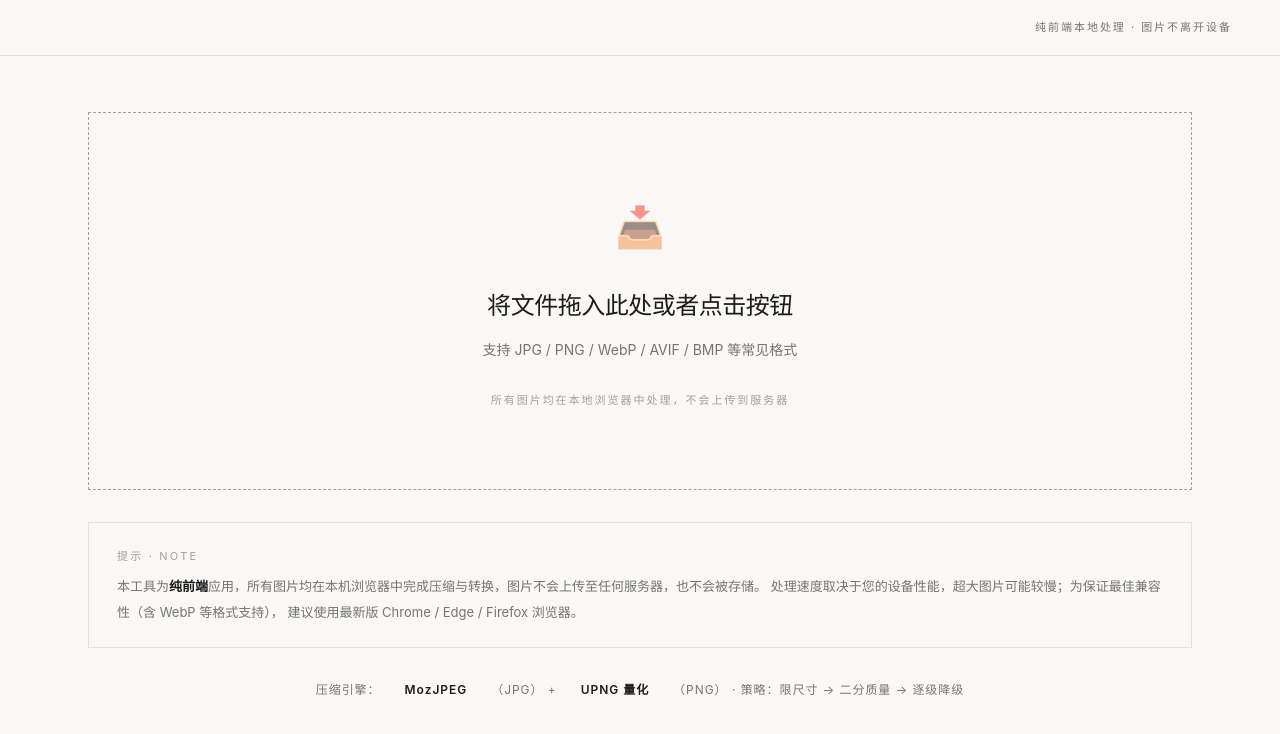
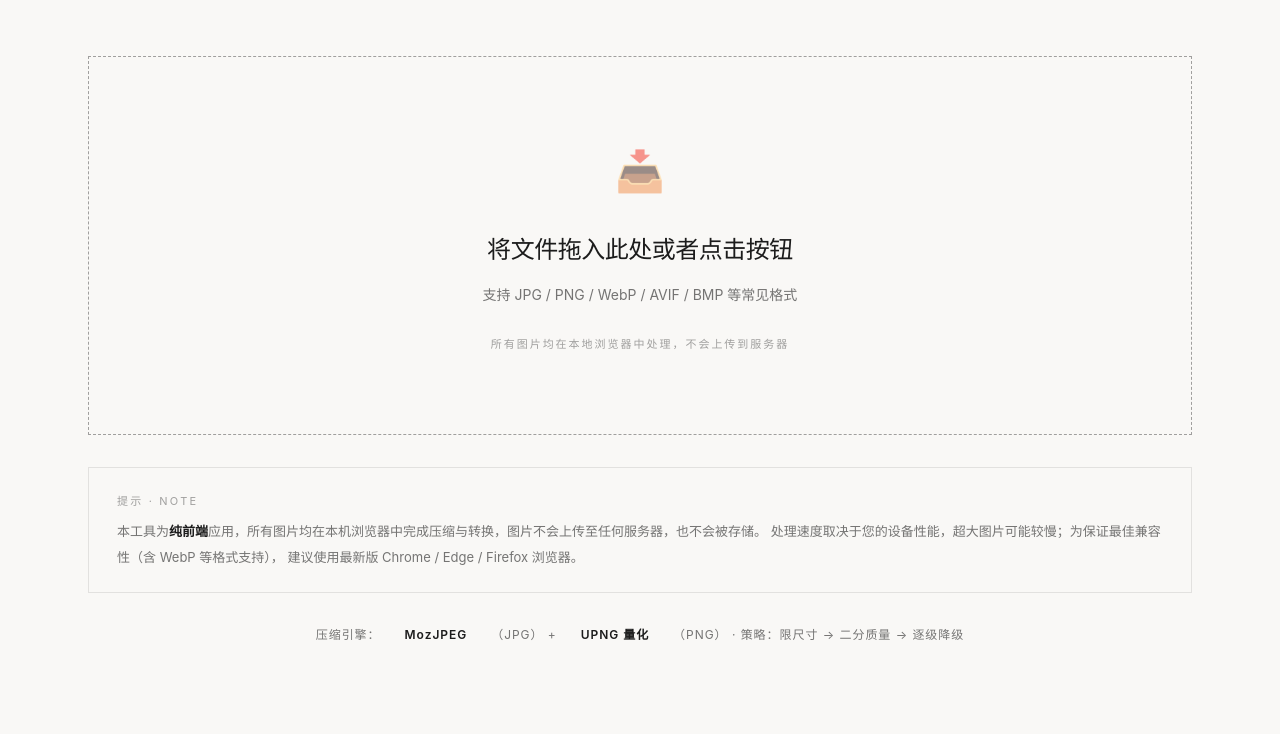
Before and after one commit to jwwl520/cover-compressor, a Vue app: page / in a window 1280 px wide. Shown: the top 734 px of the page. Built offline with nearby package versions, Linux system fonts and the light colour scheme.

Commit message:
﻿移除顶部徽章及 header

```diff
--- a/src/App.vue
+++ b/src/App.vue
@@ -215,10 +215,6 @@ const totalSave = computed(() => {
 </script>
 
 <template>
-  <header class="app-header">
-    <span class="privacy-badge">纯前端本地处理 · 图片不离开设备</span>
-  </header>
-
   <!-- 文件选择器（常驻，供各处触发） -->
   <input
     ref="fileInput"
```
